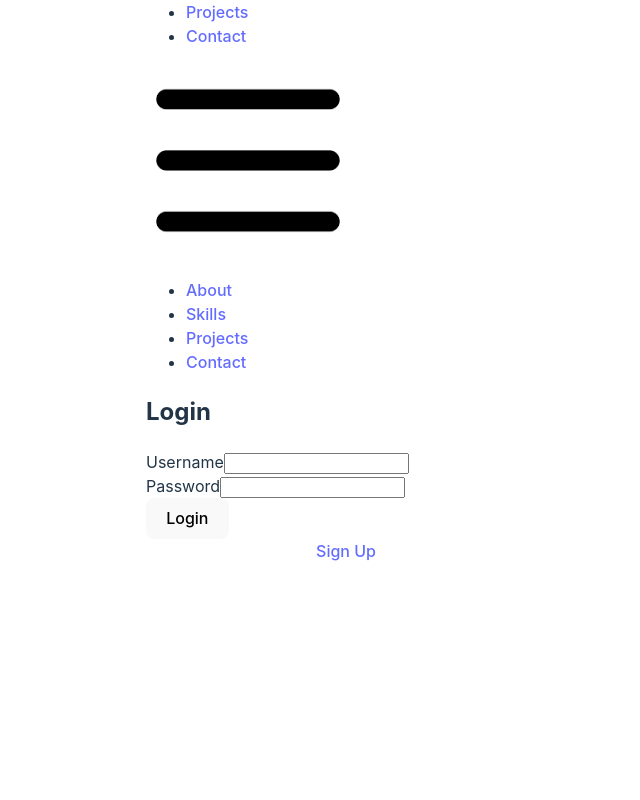
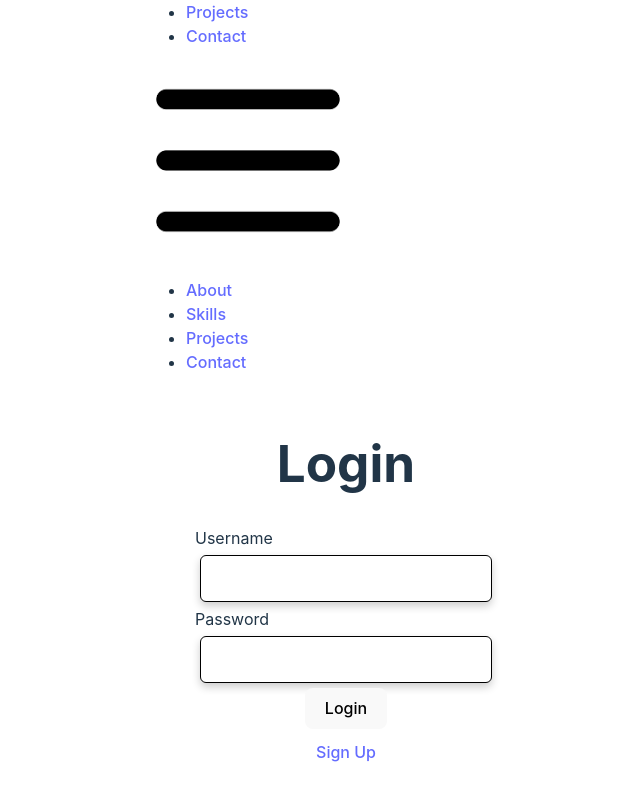
Before and after one commit to JimmyChen760/media-comb, a React (Vite) app in the folder HawkHacks/frontend/: page /Login in a window 1280 px wide. Shown: the part 410-1210 px from the top of the page, without its empty margins (294-934 px from the left). Before the commit the page ends 979 px from the top, so only its background shows below. Built offline with nearby package versions, Linux system fonts and the light colour scheme.

Commit message:
final touches

```diff
--- a/HawkHacks/frontend/src/App.css
+++ b/HawkHacks/frontend/src/App.css
@@ -85,8 +85,8 @@ body{
   border-radius: 6px;
   box-shadow: 0px 4px 8px rgba(0, 0, 0, 0.2);
 
-  height: 45px;
-  width: 250px;
+  height: 35px;
+  width: 280px;
 }
 
 .login-form-textbox::placeholder {
--- a/HawkHacks/frontend/src/components/Login.jsx
+++ b/HawkHacks/frontend/src/components/Login.jsx
@@ -18,16 +18,17 @@ const Login = ({ setToken }) => {
   };
 
   return (
-    <div>
-        <form onSubmit={handleSubmit}>
-        <h2>Login</h2>
+
+    <div className="login">
+        <form className="login-form" onSubmit={handleSubmit}>
+        <h1>Login</h1>
         <div>
             <label>Username</label>
-            <input type="text" value={username} onChange={(e) => setUsername(e.target.value)} required />
+            <input type="text" className="login-form-textbox" value={username} onChange={(e) => setUsername(e.target.value)} required />
         </div>
         <div>
             <label>Password</label>
-            <input type="password" value={password} onChange={(e) => setPassword(e.target.value)} required />
+            <input type="password" className="login-form-textbox"value={password} onChange={(e) => setPassword(e.target.value)} required />
         </div>
         <button type="submit">Login</button>
         </form>
```
